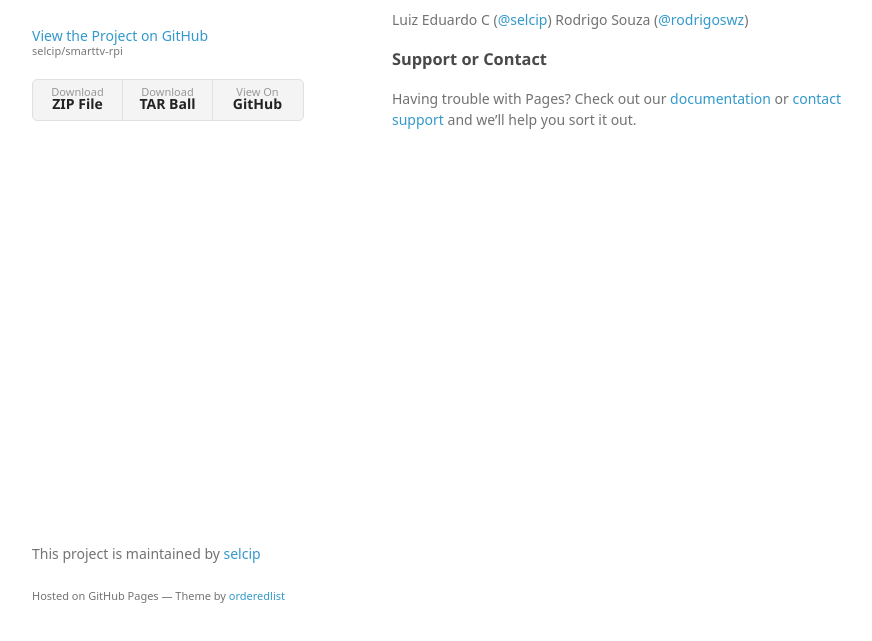
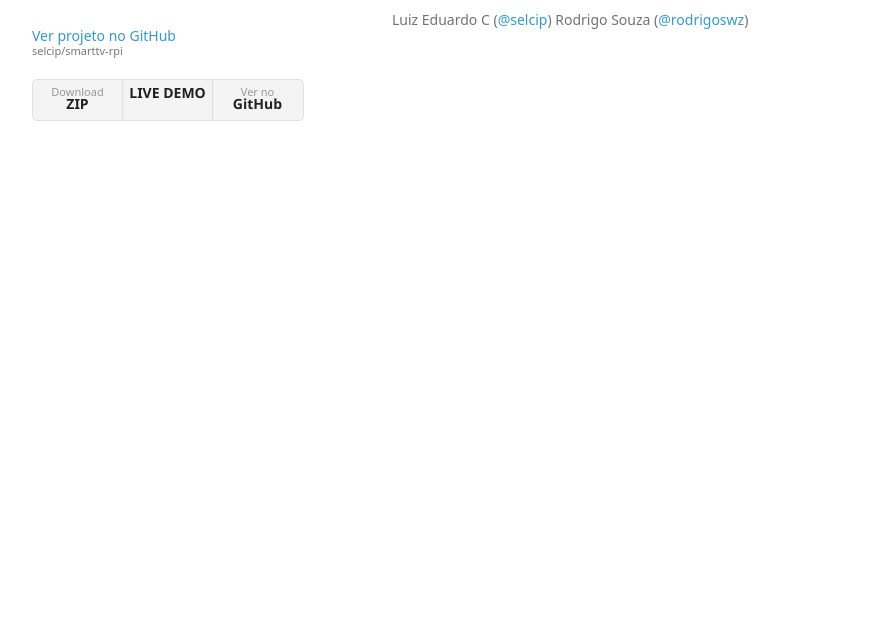
Before and after one commit to selcip/smarttv-rpi, a plain HTML site: page index.html in a window 1280 px wide. Shown: the part 125-766 px from the top of the page, without its empty margins (178-1050 px from the left). Drawn offline with Linux system fonts and the light colour scheme; a web font is replaced by a local one.

Commit message:
Update index.html

```diff
--- a/index.html
+++ b/index.html
@@ -3,7 +3,7 @@
   <head>
     <meta charset="utf-8">
     <meta http-equiv="X-UA-Compatible" content="chrome=1">
-    <title>smarttv-rpi by selcip</title>
+    <title>smarttv-rpi</title>
 
     <link rel="stylesheet" href="stylesheets/styles.css">
     <link rel="stylesheet" href="stylesheets/github-light.css">
@@ -18,13 +18,13 @@
         <h1>smarttv-rpi</h1>
         <p>ENG COMP 8A 2016</p>
 
-        <p class="view"><a href="https://github.com/selcip/smarttv-rpi">View the Project on GitHub <small>selcip/smarttv-rpi</small></a></p>
+        <p class="view"><a href="https://github.com/selcip/smarttv-rpi">Ver projeto no GitHub<small>selcip/smarttv-rpi</small></a></p>
 
 
         <ul>
-          <li><a href="https://github.com/selcip/smarttv-rpi/zipball/master">Download <strong>ZIP File</strong></a></li>
-          <li><a href="https://github.com/selcip/smarttv-rpi/tarball/master">Download <strong>TAR Ball</strong></a></li>
-          <li><a href="https://github.com/selcip/smarttv-rpi">View On <strong>GitHub</strong></a></li>
+          <li><a href="https://github.com/selcip/smarttv-rpi/zipball/master">Download <strong>ZIP</strong></a></li>
+          <li><a href="https://github.com/selcip/smarttv-rpi/tarball/master"><strong>LIVE DEMO</strong></a></li>
+          <li><a href="https://github.com/selcip/smarttv-rpi">Ver no<strong>GitHub</strong></a></li>
         </ul>
       </header>
       <section>
@@ -36,17 +36,6 @@
 
 <p>Luiz Eduardo C (<a href="https://github.com/selcip" class="user-mention">@selcip</a>)
 Rodrigo Souza (<a href="https://github.com/rodrigoswz" class="user-mention">@rodrigoswz</a>)</p>
-
-<h3>
-<a id="support-or-contact" class="anchor" href="#support-or-contact" aria-hidden="true"><span aria-hidden="true" class="octicon octicon-link"></span></a>Support or Contact</h3>
-
-<p>Having trouble with Pages? Check out our <a href="https://help.github.com/pages">documentation</a> or <a href="https://github.com/contact">contact support</a> and we’ll help you sort it out.</p>
-      </section>
-      <footer>
-        <p>This project is maintained by <a href="https://github.com/selcip">selcip</a></p>
-        <p><small>Hosted on GitHub Pages &mdash; Theme by <a href="https://github.com/orderedlist">orderedlist</a></small></p>
-      </footer>
-    </div>
     <script src="javascripts/scale.fix.js"></script>
 
   </body>
```
